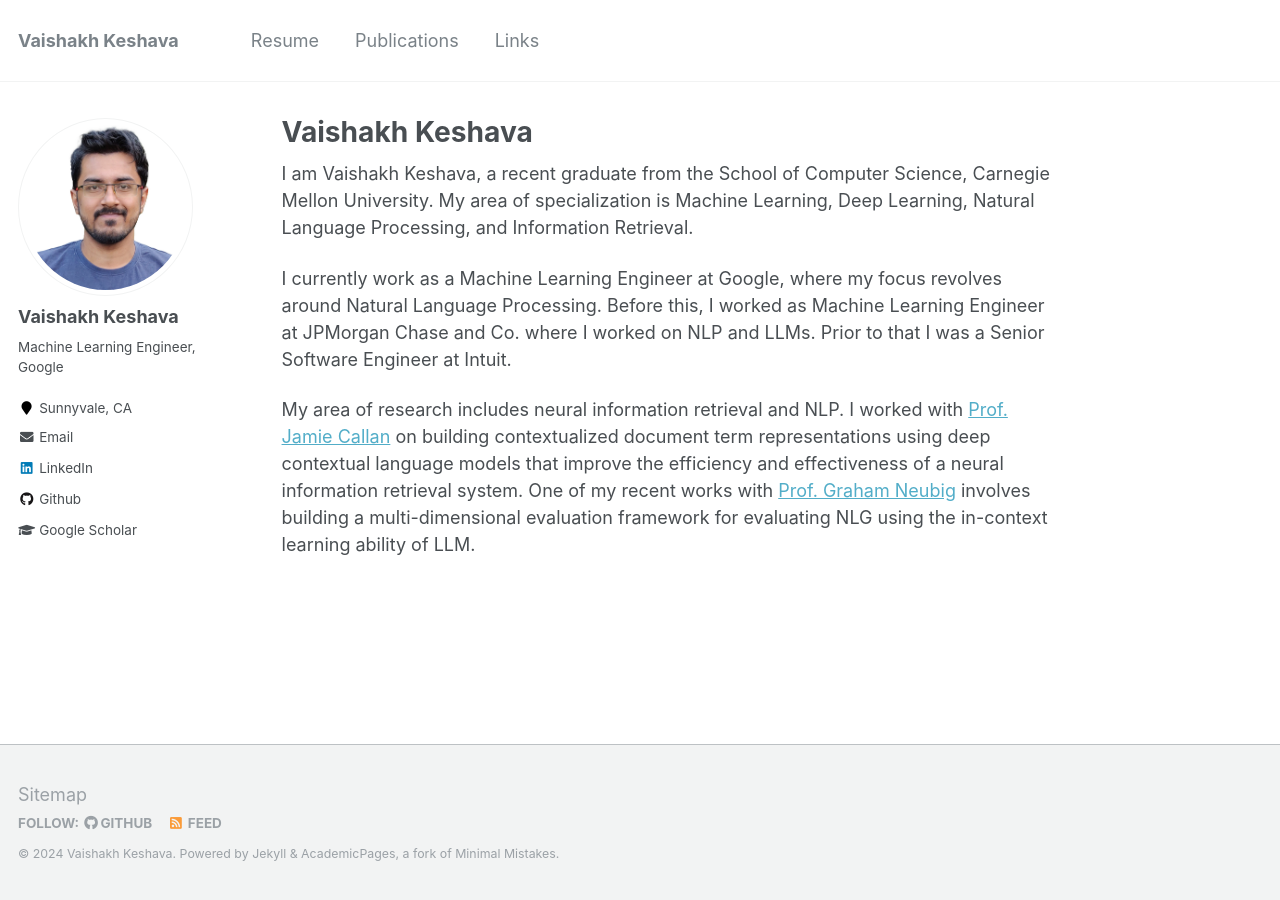
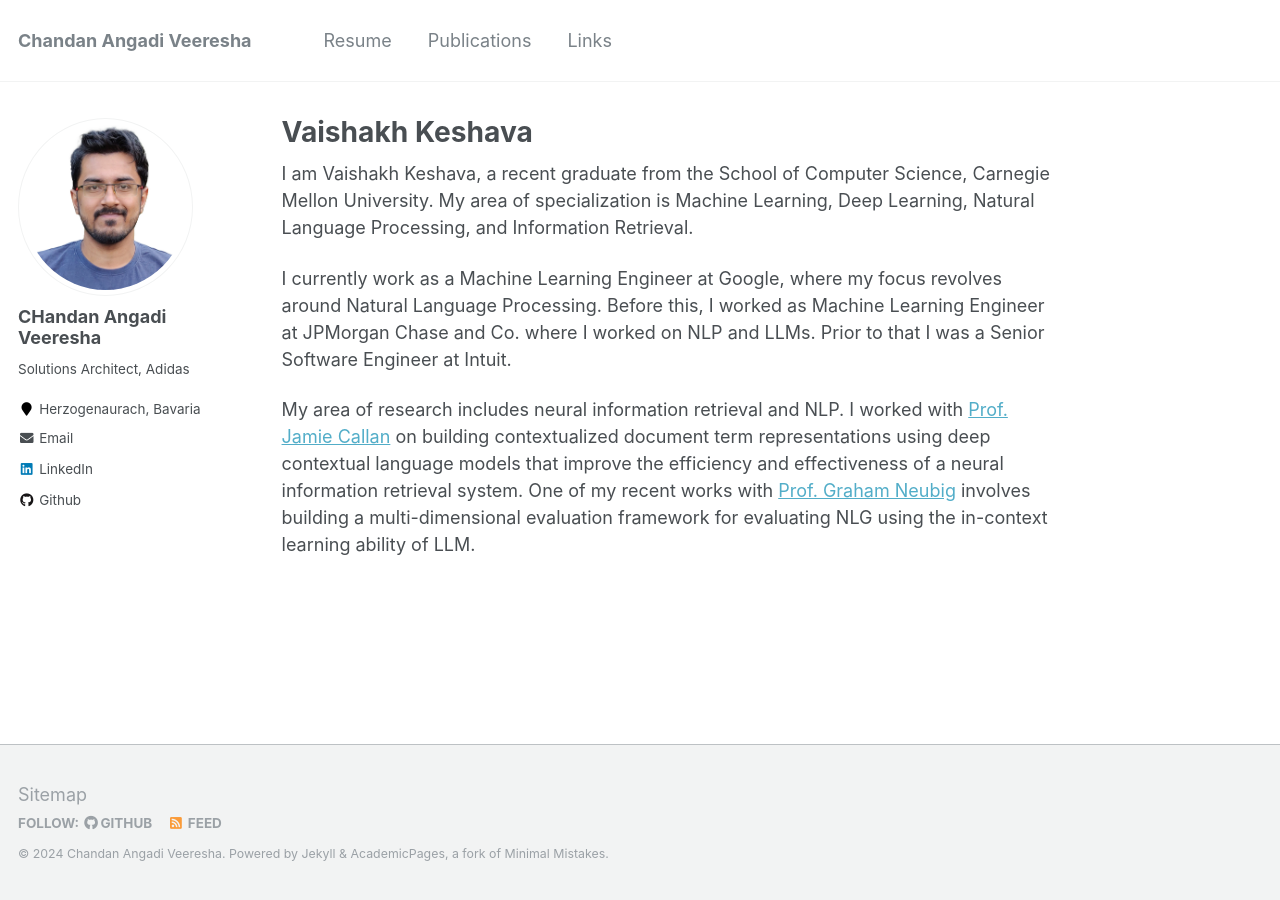
Before and after one commit to chandan-anagdi/chandanav.github.io, a Jekyll site: the page built from _pages/about.md, in a window 1280 px wide. Built offline with Jekyll 4.4.1, drawn with Linux system fonts in a browser that asks for light colours.

Commit message:
init commit

```diff
--- a/_config.yml
+++ b/_config.yml
@@ -7,13 +7,13 @@
 
 # Site Settings
 locale                   : "en-US"
-title                    : "Vaishakh Keshava"
+title                    : "Chandan Angadi Veeresha"
 title_separator          : "-"
-name                     : &name "Vaishakh Keshava"
+name                     : &name "Chandan Angadi Veeresha"
 description              : &description "personal description"
-url                      : https://vaishakh-k.github.io # the base hostname & protocol for your site e.g. "https://mmistakes.github.io"
+url                      : https://chandanav.github.io # the base hostname & protocol for your site e.g. "https://mmistakes.github.io"
 baseurl                  : "" # the subpath of your site, e.g. "/blog"
-repository               : "vaishakh-k/vaishakh-k.github.io"
+repository               : "chandan-angadi/chandanav.github.io"
 teaser                   :  # filename of teaser fallback teaser image placed in /images/, .e.g. "500x300.png"
 breadcrumbs              : false # true, false (default)
 words_per_minute         : 160
@@ -80,36 +80,36 @@ analytics:
 
 # Site Author
 author:
-  name             : "Vaishakh Keshava"
+  name             : "CHandan Angadi Veeresha"
   avatar           : "profile.jpg"
-  bio              : "Machine Learning Engineer, Google"
-  location         : "Sunnyvale, CA"
+  bio              : "Solutions Architect, Adidas"
+  location         : "Herzogenaurach, Bavaria"
   employer         :
   pubmed           : #"https://www.ncbi.nlm.nih.gov/pubmed/?term=john+snow"
-  googlescholar    : "https://scholar.google.co.in/citations?user=W7bwxkAAAAAJ&hl=en"
-  email            : "kvaishakhnambiar@gmail.com"
+  email            : "chandanav8421@gmail.com"
   researchgate     :  # example: "https://www.researchgate.net/profile/yourprofile"
   uri              :
   bitbucket        :
+  googlescholar    :
   codepen          :
   dribbble         :
   flickr           :
   facebook         :
   foursquare       :
-  github           : "Vaishakh-K"
+  github           : "chandan-anagdi"
   google_plus      :
   keybase          :
-  instagram        : # "kvaishakhnambiar"
-  impactstory      : #"https://profiles.impactstory.org/u/xxxx-xxxx-xxxx-xxxx"
+  instagram        : # "chandan_a_v"
+  impactstory      : #
   lastfm           :
-  linkedin         : "vaishakh-keshava"
-  orcid            : #"http://orcid.org/yourorcidurl"
+  linkedin         : "chandan-angadi-veeresha-89a909124"
+  orcid            : #
   pinterest        :
   soundcloud       :
-  stackoverflow    : # http://stackoverflow.com/users/123456/username
+  stackoverflow    : #
   steam            :
   tumblr           :
-  twitter          : # "replacethistwitterhandle"
+  twitter          : # ""
   vine             :
   weibo            :
   xing             :
```
